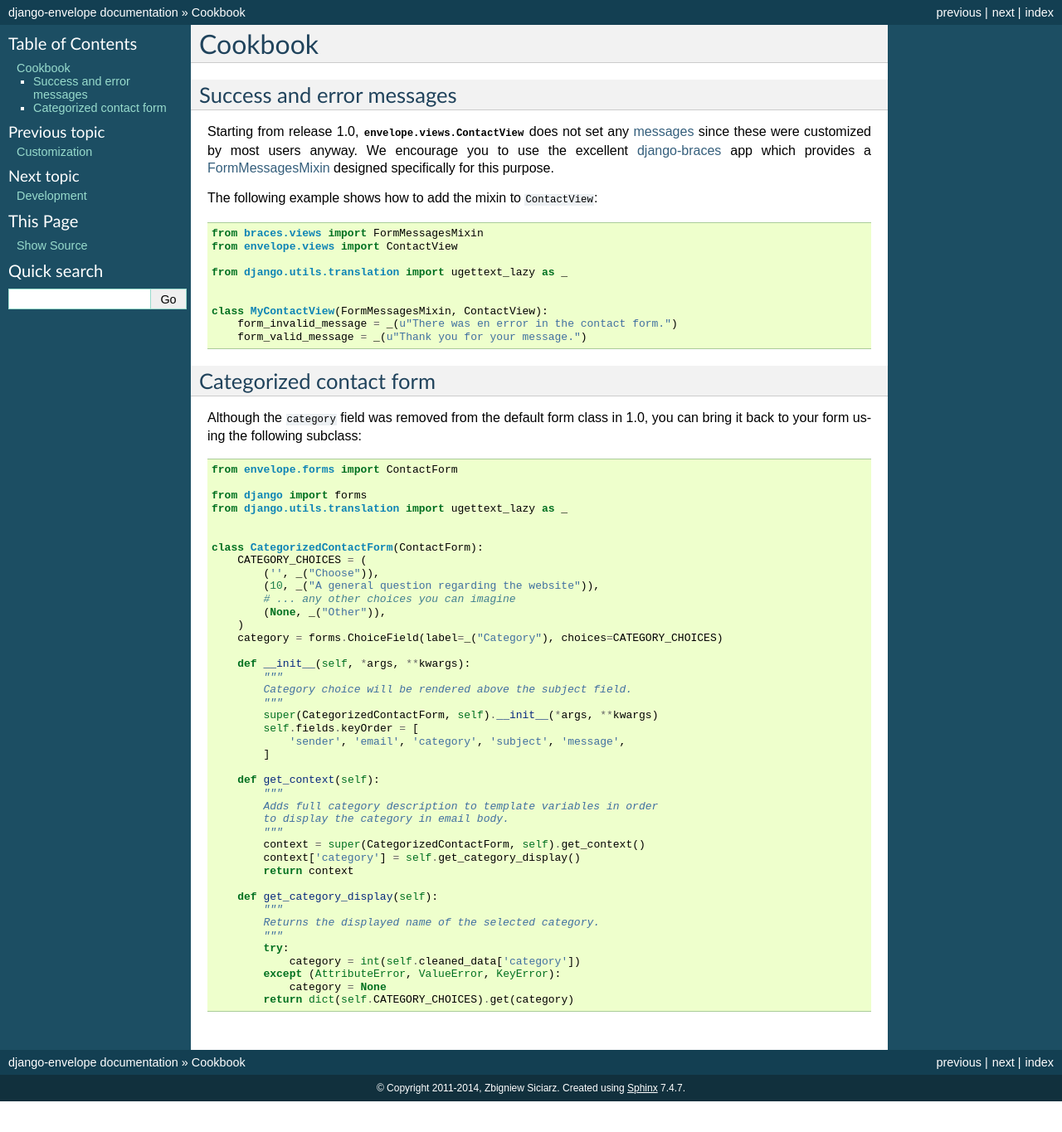
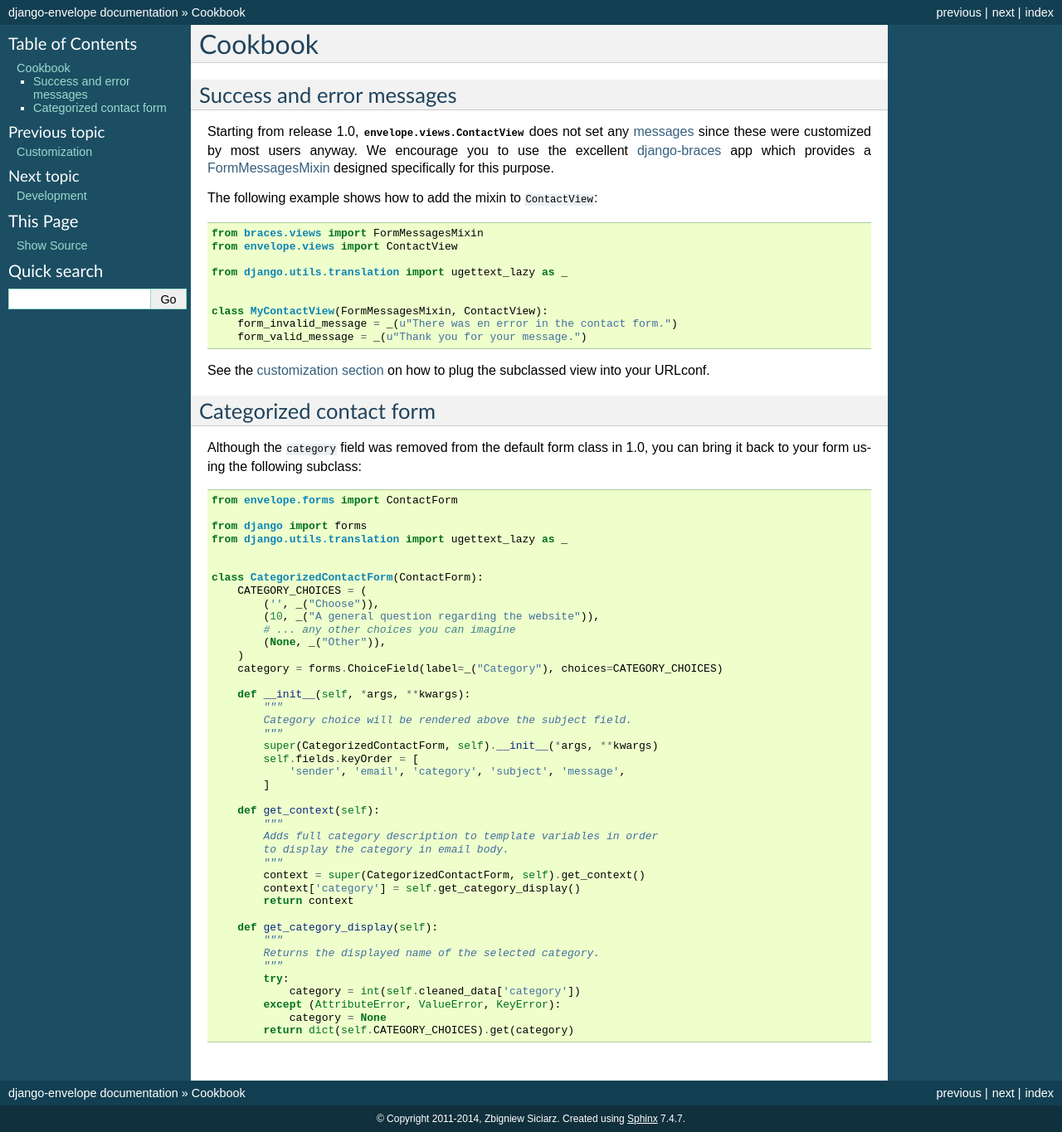
Before and after one commit to zsiciarz/django-envelope, a Sphinx documentation site: the page built from docs/cookbook.rst, in a window 1280 px wide. Shown: the whole page at 83% size. Built offline with Sphinx 7.4.7, drawn with Linux system fonts in a browser that asks for light colours; before the commit the page ends 1328 px from its top, so only the background shows below that.

Commit message:
Cross-referenced subclassing ContactView from cookbook.

```diff
--- a/docs/cookbook.rst
+++ b/docs/cookbook.rst
@@ -25,6 +25,9 @@ The following example shows how to add the mixin to ``ContactView``::
     class MyContactView(FormMessagesMixin, ContactView):
         form_invalid_message = _(u"There was en error in the contact form.")
         form_valid_message = _(u"Thank you for your message.")
+
+See the :ref:`customization section <subclassing-contact-view>` on how to plug
+the subclassed view into your URLconf.
 
 Categorized contact form
 ------------------------
--- a/docs/customization.rst
+++ b/docs/customization.rst
@@ -16,6 +16,8 @@ Example::
     urlpatterns = patterns('',
         url(r'^contact/', ContactView.as_view()),
     )
+
+.. _subclassing-contact-view:
 
 If you want some more fine-grained control over the contact form, you can
 customize the view class. You can inherit from :class:`envelope.views.ContactView`
```
